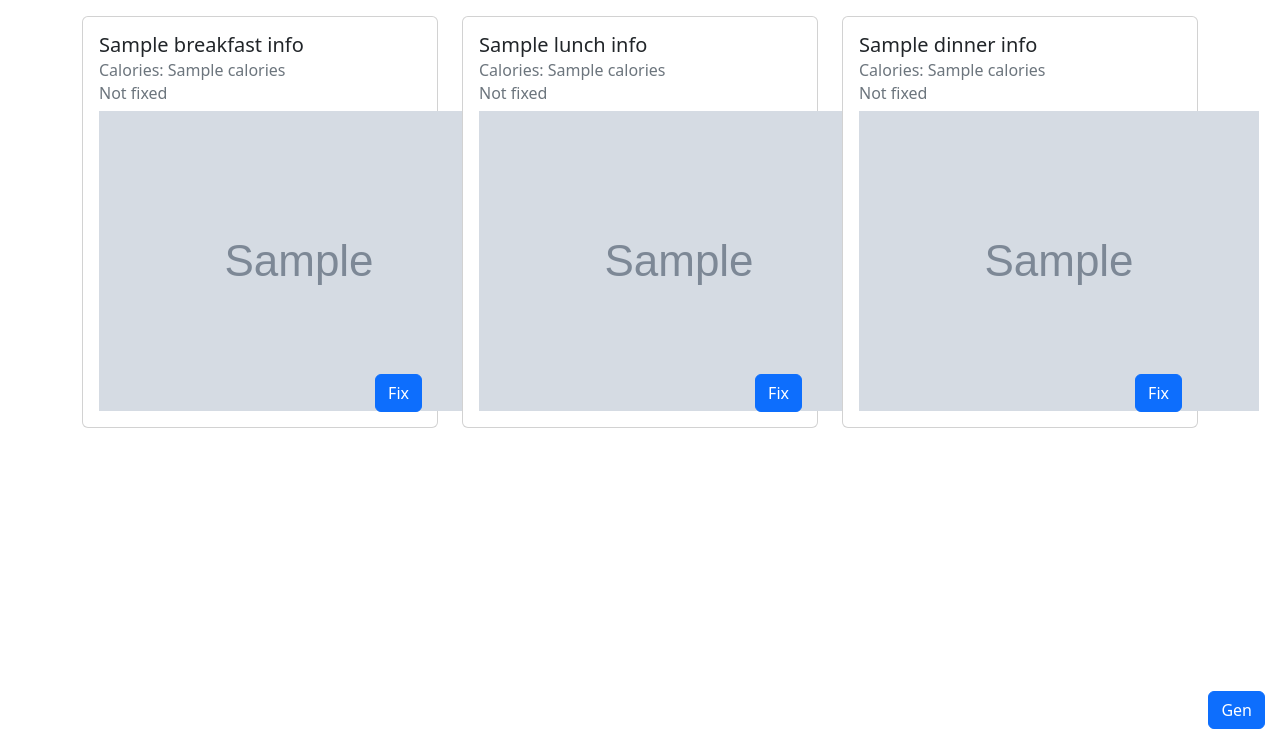
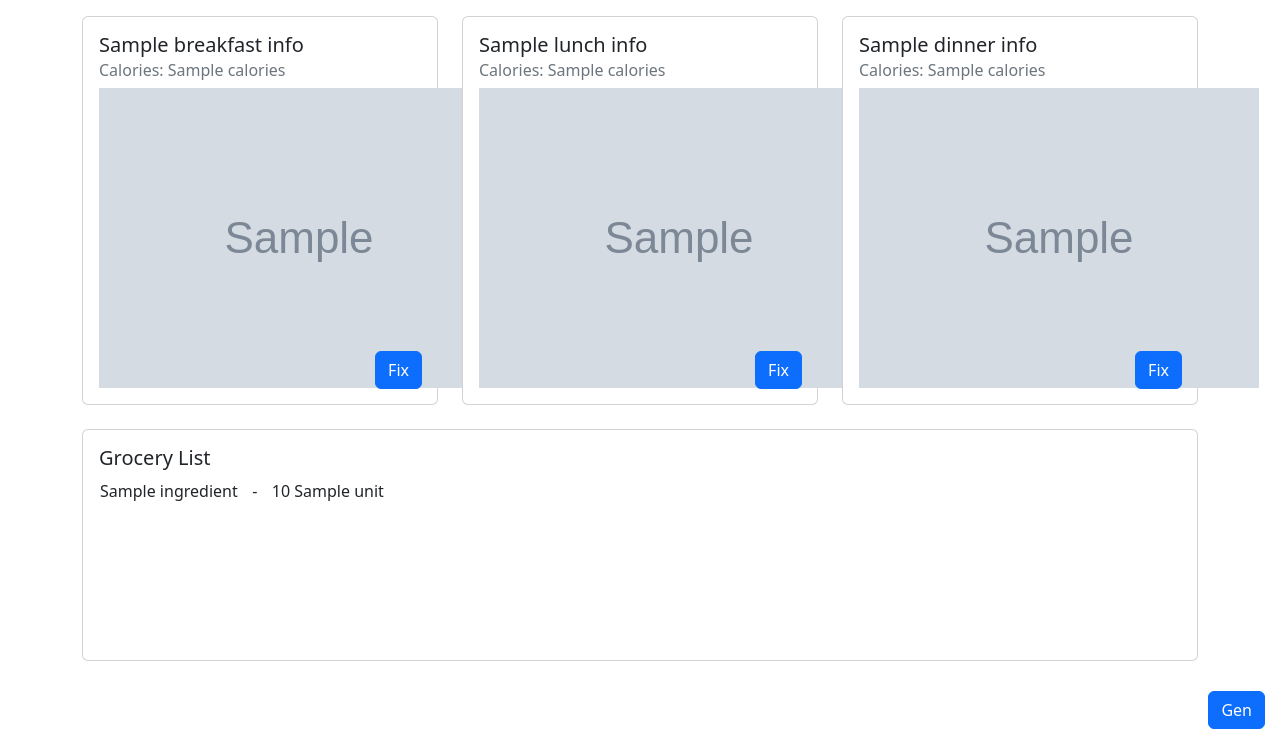
Before and after one commit to natalycod/menu_builder, a Flask app: template web_client/templates/build_menu_with_id.html in a window 1280 px wide. Shown: the part 56-800 px from the top of the page. Run offline with Flask 3, Linux system fonts and the light colour scheme; the template is opened without the code that fills it: most values are stand-ins (such as "Sample title", 1, 10 or a date in 2020); grey boxes marked "Sample" are stand-in pictures.

Commit message:
Added Grocery List

```diff
--- a/server/main.py
+++ b/server/main.py
@@ -6,6 +6,7 @@ import handlers.handler_calendar_get_grocery_list as handler_calendar_get_grocer
 import handlers.handler_calendar_get_menues as handler_calendar_get_menues
 import handlers.handler_calendar_save_menu as handler_calendar_save_menu
 import handlers.handler_get_menu as handler_get_menu
+import handlers.handler_menu_get_grocery_list as handler_menu_get_grocery_list
 
 
 app = Flask("knapsack_app")
@@ -34,4 +35,8 @@ def calendar_delete_menu_request():
 def calendar_get_grocery_list_request():
     return handler_calendar_get_grocery_list.main(request.args)
 
+@app.route("/menu/get_grocery_list", methods=['GET'])
+def menu_get_grocery_list_request():
+    return handler_menu_get_grocery_list.main(request.args)
+
 app.run(debug=True, port=6000)
--- a/web_client/templates/build_menu.html
+++ b/web_client/templates/build_menu.html
@@ -33,5 +33,5 @@
       </div>
     </div>
   </div>
-  <a href="/build_menu/hi" class="btn btn-primary" style="position: absolute; bottom: 15px; right: 15px;">Gen</a>
+  <a href="/build_menu/gen" class="btn btn-primary" style="position: absolute; bottom: 15px; right: 15px;">Gen</a>
 {% endblock %}
--- a/web_client/templates/build_menu_with_id.html
+++ b/web_client/templates/build_menu_with_id.html
@@ -8,11 +8,6 @@
           <div class="card-body" style="min-height: 230px;">
             <h5 class="card-title">{{menu.breakfast_info.name}}</h5>
             <h6 class="card-subtitle mb-2 text-muted">Calories: {{menu.breakfast_info.nutrition.calories}}</h6>
-            {% if args.breakfast_fixed == 'true' %}
-              <h6 class="card-subtitle mb-2 text-muted">Fixed</h6>
-            {% else %}
-              <h6 class="card-subtitle mb-2 text-muted">Not fixed</h6>
-            {% endif %}
             <img src="{{ menu.breakfast_info.image_url }}">
             {% if args.breakfast_fixed == 'true' %}
               <a href="/build_menu/{{menu.id}}?breakfast_fixed=false&lunch_fixed={{args.lunch_fixed}}&dinner_fixed={{args.dinner_fixed}}" class="btn btn-primary" style="position: absolute; bottom: 15px; right: 15px;">Unfix</a>
@@ -29,11 +24,6 @@
           <div class="card-body" style="min-height: 230px;">
             <h5 class="card-title">{{menu.lunch_info.name}}</h5>
             <h6 class="card-subtitle mb-2 text-muted">Calories: {{menu.lunch_info.nutrition.calories}}</h6>
-            {% if args.lunch_fixed == 'true' %}
-              <h6 class="card-subtitle mb-2 text-muted">Fixed</h6>
-            {% else %}
-              <h6 class="card-subtitle mb-2 text-muted">Not fixed</h6>
-            {% endif %}
             <img src="{{ menu.lunch_info.image_url }}">
             {% if args.lunch_fixed == 'true' %}
               <a href="/build_menu/{{menu.id}}?breakfast_fixed={{args.breakfast_fixed}}&lunch_fixed=false&dinner_fixed={{args.dinner_fixed}}" class="btn btn-primary" style="position: absolute; bottom: 15px; right: 15px;">Unfix</a>
@@ -50,11 +40,6 @@
           <div class="card-body" style="min-height: 230px;">
             <h5 class="card-title">{{menu.dinner_info.name}}</h5>
             <h6 class="card-subtitle mb-2 text-muted">Calories: {{menu.dinner_info.nutrition.calories}}</h6>
-            {% if args.dinner_fixed == 'true' %}
-              <h6 class="card-subtitle mb-2 text-muted">Fixed</h6>
-            {% else %}
-              <h6 class="card-subtitle mb-2 text-muted">Not fixed</h6>
-            {% endif %}
             <img src="{{ menu.dinner_info.image_url }}">
             {% if args.dinner_fixed == 'true' %}
               <a href="/build_menu/{{menu.id}}?breakfast_fixed={{args.breakfast_fixed}}&lunch_fixed={{args.lunch_fixed}}&dinner_fixed=false" class="btn btn-primary" style="position: absolute; bottom: 15px; right: 15px;">Unfix</a>
@@ -66,5 +51,21 @@
       </div>
     </div>
   </div>
-  <a href="/build_menu/hi?breakfast_fixed={{args.breakfast_fixed}}&lunch_fixed={{args.lunch_fixed}}&dinner_fixed={{args.dinner_fixed}}&menu_id={{menu.id}}" class="btn btn-primary" style="position: absolute; bottom: 15px; right: 15px;">Gen</a>
+  <div class="card">
+    <div style="position: relative;">
+      <div class="card-body" style="min-height: 230px;">
+        <h5 class="card-title">Grocery List</h5>
+        <table>
+          {% for ingredient in grocery_list %}
+            <tr>
+              <td> {{ingredient.name}} </td>
+              <td> &nbsp;&nbsp;&nbsp;-&nbsp;&nbsp;&nbsp; </td>
+              <td> {{ingredient.unit_amount}} {{ingredient.unit}}<br/> </td>
+            </tr>
+          {% endfor %}
+        </table>
+      </div>
+    </div>
+  </div>
+  <a href="/build_menu/gen?breakfast_fixed={{args.breakfast_fixed}}&lunch_fixed={{args.lunch_fixed}}&dinner_fixed={{args.dinner_fixed}}&menu_id={{menu.id}}" class="btn btn-primary" style="position: absolute; bottom: 15px; right: 15px;">Gen</a>
 {% endblock %}
```
Also changed, not shown: server/server_api.yaml (+22 -0 lines), web_client/app.py (+10 -27 lines), web_client/backend.py (added, +30 -0 lines).
